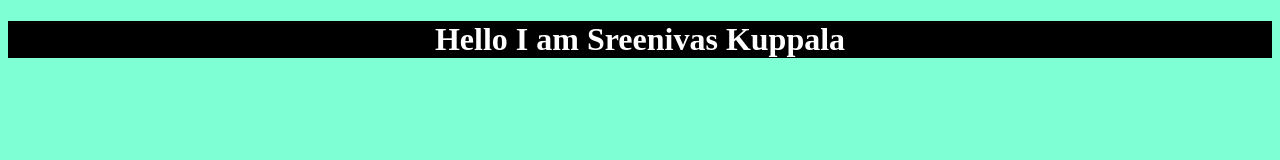
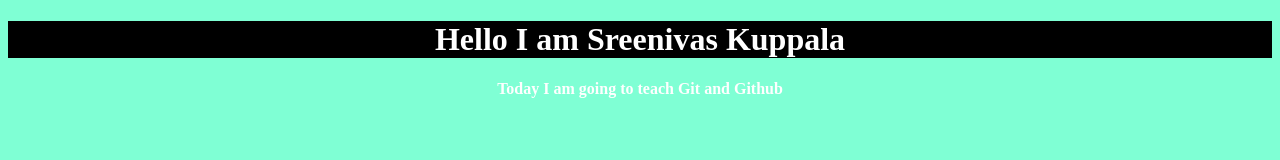
Before and after one commit to sreenivaskuppala2002/Hi, a plain HTML site: page index.html in a window 1280 px wide. Drawn offline with Linux system fonts and the light colour scheme.

Commit message:
line added

```diff
--- a/index.html
+++ b/index.html
@@ -8,5 +8,6 @@
 </head>
 <body>
     <h1>Hello I am Sreenivas Kuppala</h1>
+    <h4>Today I am going to teach Git and Github</h4>
 </body>
 </html>
```
